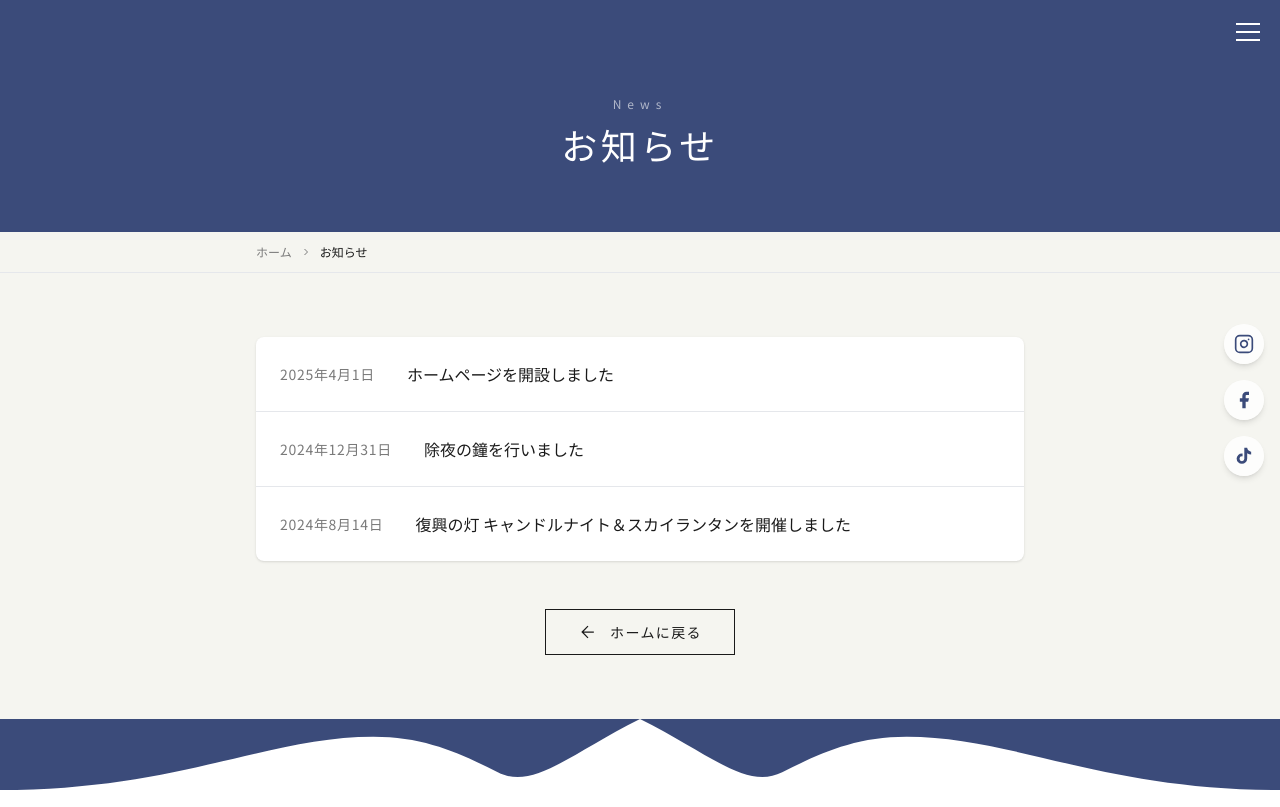
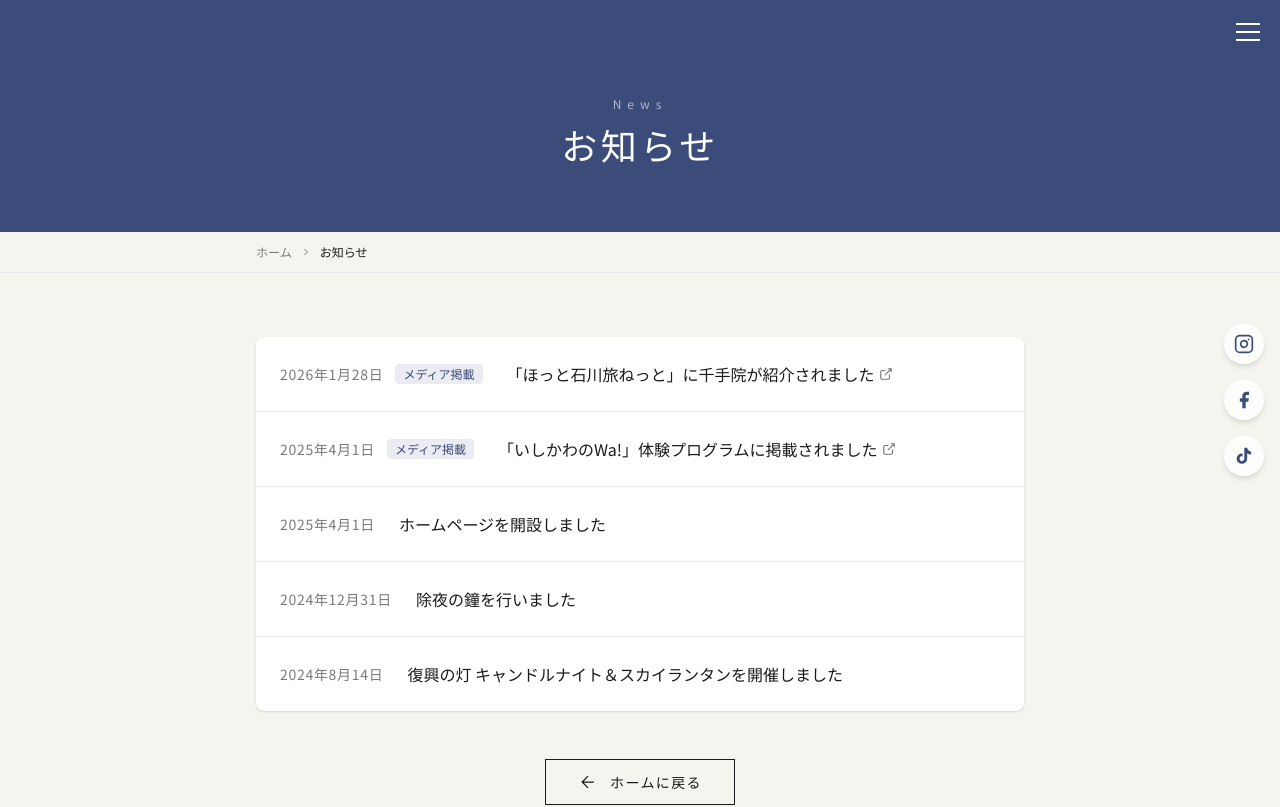
Before and after one commit to eityamo/senjuin-noto, a Next.js app: page /news in a window 1280 px wide. Shown: the top 807 px of the page. Built offline with nearby package versions, Linux system fonts and the light colour scheme.

Commit message:
お知らせ追加

```diff
--- a/src/app/news/page.tsx
+++ b/src/app/news/page.tsx
@@ -67,7 +67,41 @@ export default function NewsPage() {
           <ul className="divide-y divide-gray-200 bg-white rounded-lg shadow-sm">
             {newsItems.map((item, index) => (
               <li key={index}>
-                <article className="flex flex-col md:flex-row md:items-center gap-2 md:gap-8 px-6 py-6">
+                {item.externalUrl ? (
+                  <a
+                    href={item.externalUrl}
+                    target="_blank"
+                    rel="noopener noreferrer"
+                    className="flex flex-col md:flex-row md:items-center gap-2 md:gap-6 px-6 py-6 cursor-pointer transition-opacity duration-200 hover:opacity-60"
+                  >
+                    <div className="flex items-center gap-3 shrink-0">
+                      <time className="text-text-muted text-sm tracking-wider">
+                        {item.date}
+                      </time>
+                      {item.category && (
+                        <span className="text-xs bg-temple/10 text-temple px-2 py-0.5 rounded">
+                          {item.category}
+                        </span>
+                      )}
+                    </div>
+                    <h2 className="text-text-primary text-sm md:text-base leading-relaxed flex items-center gap-1">
+                      {item.title}
+                      <svg
+                        width="14"
+                        height="14"
+                        viewBox="0 0 24 24"
+                        fill="none"
+                        stroke="currentColor"
+                        strokeWidth="2"
+                        className="shrink-0 text-text-muted"
+                        aria-hidden="true"
+                      >
+                        <path d="M18 13v6a2 2 0 0 1-2 2H5a2 2 0 0 1-2-2V8a2 2 0 0 1 2-2h6M15 3h6v6M10 14L21 3" />
+                      </svg>
+                    </h2>
+                  </a>
+                ) : (
+                  <article className="flex flex-col md:flex-row md:items-center gap-2 md:gap-6 px-6 py-6">
                     <time className="text-text-muted text-sm tracking-wider shrink-0">
                       {item.date}
                     </time>
@@ -75,6 +109,7 @@ export default function NewsPage() {
                       {item.title}
                     </h2>
                   </article>
+                )}
               </li>
             ))}
           </ul>
--- a/src/components/News.tsx
+++ b/src/components/News.tsx
@@ -11,7 +11,41 @@ export default function News() {
         <ul className="divide-y divide-gray-200">
           {newsItems.slice(0, 3).map((item, index) => (
             <li key={index}>
-              <div className="flex flex-col md:flex-row md:items-center gap-2 md:gap-8 py-6">
+              {item.externalUrl ? (
+                <a
+                  href={item.externalUrl}
+                  target="_blank"
+                  rel="noopener noreferrer"
+                  className="flex flex-col md:flex-row md:items-center gap-2 md:gap-6 py-6 cursor-pointer transition-opacity duration-200 hover:opacity-60"
+                >
+                  <div className="flex items-center gap-3 shrink-0">
+                    <time className="text-text-muted text-sm tracking-wider">
+                      {item.date}
+                    </time>
+                    {item.category && (
+                      <span className="text-xs bg-temple/10 text-temple px-2 py-0.5 rounded">
+                        {item.category}
+                      </span>
+                    )}
+                  </div>
+                  <span className="text-text-primary text-sm md:text-base flex items-center gap-1">
+                    {item.title}
+                    <svg
+                      width="14"
+                      height="14"
+                      viewBox="0 0 24 24"
+                      fill="none"
+                      stroke="currentColor"
+                      strokeWidth="2"
+                      className="shrink-0 text-text-muted"
+                      aria-hidden="true"
+                    >
+                      <path d="M18 13v6a2 2 0 0 1-2 2H5a2 2 0 0 1-2-2V8a2 2 0 0 1 2-2h6M15 3h6v6M10 14L21 3" />
+                    </svg>
+                  </span>
+                </a>
+              ) : (
+                <div className="flex flex-col md:flex-row md:items-center gap-2 md:gap-6 py-6">
                   <time className="text-text-muted text-sm tracking-wider shrink-0">
                     {item.date}
                   </time>
@@ -19,6 +53,7 @@ export default function News() {
                     {item.title}
                   </span>
                 </div>
+              )}
             </li>
           ))}
         </ul>
--- a/src/lib/news.ts
+++ b/src/lib/news.ts
@@ -2,9 +2,29 @@ export type NewsItem = {
   date: string;
   title: string;
   slug: string;
+  /** 外部リンクがある場合のURL */
+  externalUrl?: string;
+  /** カテゴリラベル（例: "メディア掲載"） */
+  category?: string;
 };
 
 export const newsItems: NewsItem[] = [
+  {
+    date: "2026年1月28日",
+    title: "「ほっと石川旅ねっと」に千手院が紹介されました",
+    slug: "hot-ishikawa-2026",
+    externalUrl:
+      "https://www.hot-ishikawa.jp/blog/detail_697.html#10804",
+    category: "メディア掲載",
+  },
+  {
+    date: "2025年4月1日",
+    title: "「いしかわのWa!」体験プログラムに掲載されました",
+    slug: "ishikawa-no-wa-2025",
+    externalUrl:
+      "https://app.ishikawanowa.pref.ishikawa.lg.jp/program-list/program-list002/detail/pgi0000000000000172",
+    category: "メディア掲載",
+  },
   {
     date: "2025年4月1日",
     title: "ホームページを開設しました",
```
Lines whose indentation alone changed are shown as unchanged.
